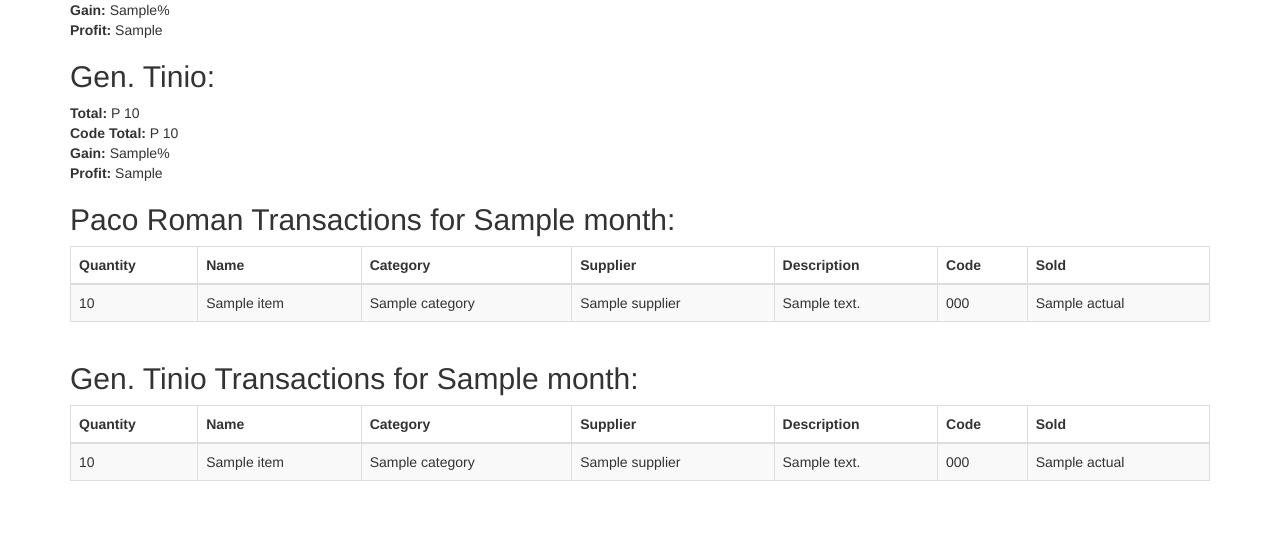
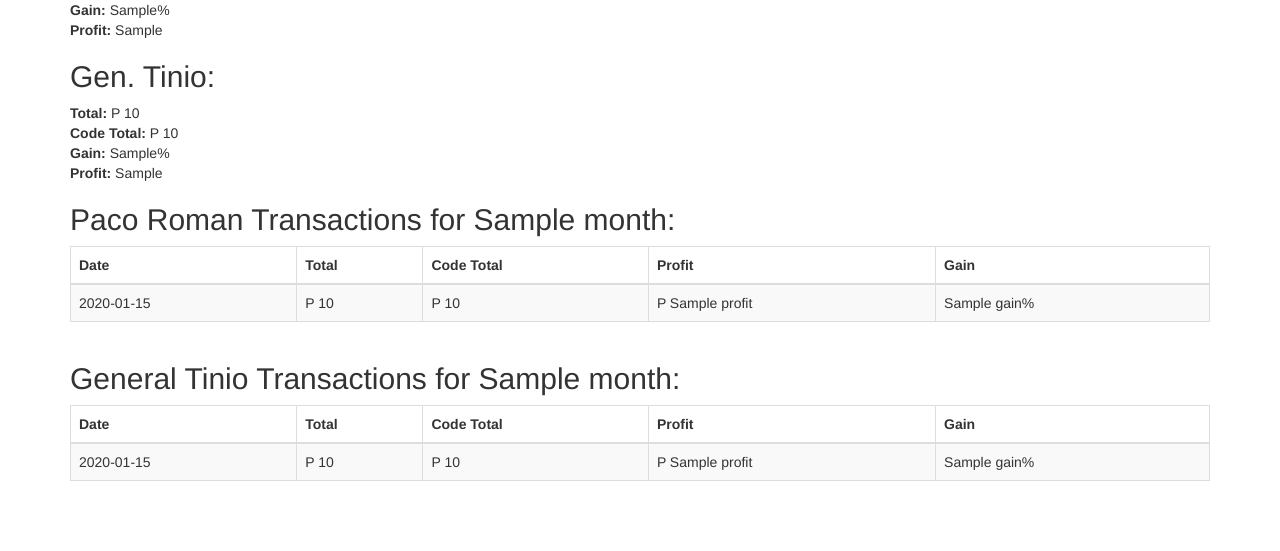
Before and after one commit to MojoJolo/motoren_pos, a Flask app: template app/templates/monthly.html in a window 1280 px wide. Shown: the part 340-891 px from the top of the page. Run offline with Flask 2, Linux system fonts and the light colour scheme; the template is opened without the code that fills it: most values are stand-ins (such as "Sample title", 1, 10 or a date in 2020); some libraries are stand-ins or nearby versions.

Commit message:
monthly view

```diff
--- a/app/templates/monthly.html
+++ b/app/templates/monthly.html
@@ -37,24 +37,20 @@
                 <table class="table table-striped table-bordered table-hover">
                     <thead>
                         <tr>
-                            <th>Quantity</th>
-                            <th>Name</th>
-                            <th>Category</th>
-                            <th>Supplier</th>
-                            <th>Description</th>
-                            <th>Code</th>
-                            <th>Sold</th>
+                            <th>Date</th>
+                            <th>Total</th>
+                            <th>Code Total</th>
+                            <th>Profit</th>
+                            <th>Gain</th>
                         </tr>
                     </thead>
-                    {% for item in paco_roman_transactions %}
+                    {% for date, per_day in paco_roman_per_day.items() %}
                         <tr>
-                            <td>{{ item['quantity'] }}</td>
-                            <td>{{ item['name'] }}</td>
-                            <td>{{ item['category'] }}</td>
-                            <td>{{ item['supplier'] }}</td>
-                            <td>{{ item['description'] }}</td>
-                            <td>{{ item['code'] }}</td>
-                            <td>{{ item['actual'] }}</td>
+                            <td>{{ date }}</td>
+                            <td>P {{ per_day['total'] }}</td>
+                            <td>P {{ per_day['code_total'] }}</td>
+                            <td>P {{ per_day['profit'] }}</td>
+                            <td>{{ per_day['gain'] }}%</td>
                         </tr>
                     {% endfor %}
                 </table>
@@ -63,28 +59,24 @@
 
         <div class="row">
             <div class="col-xs-12">
-                <h2>Gen. Tinio Transactions for {{ month }}:</h2>
+                <h2>General Tinio Transactions for {{ month }}:</h2>
                 <table class="table table-striped table-bordered table-hover">
                     <thead>
                         <tr>
-                            <th>Quantity</th>
-                            <th>Name</th>
-                            <th>Category</th>
-                            <th>Supplier</th>
-                            <th>Description</th>
-                            <th>Code</th>
-                            <th>Sold</th>
+                            <th>Date</th>
+                            <th>Total</th>
+                            <th>Code Total</th>
+                            <th>Profit</th>
+                            <th>Gain</th>
                         </tr>
                     </thead>
-                    {% for item in gen_tinio_transactions %}
+                    {% for date, per_day in gen_tinio_per_day.items() %}
                         <tr>
-                            <td>{{ item['quantity'] }}</td>
-                            <td>{{ item['name'] }}</td>
-                            <td>{{ item['category'] }}</td>
-                            <td>{{ item['supplier'] }}</td>
-                            <td>{{ item['description'] }}</td>
-                            <td>{{ item['code'] }}</td>
-                            <td>{{ item['actual'] }}</td>
+                            <td>{{ date }}</td>
+                            <td>P {{ per_day['total'] }}</td>
+                            <td>P {{ per_day['code_total'] }}</td>
+                            <td>P {{ per_day['profit'] }}</td>
+                            <td>{{ per_day['gain'] }}%</td>
                         </tr>
                     {% endfor %}
                 </table>
```
Also changed, not shown: app/templates/transactions.html (+12 -0 lines), app/transaction.py (+81 -20 lines).
